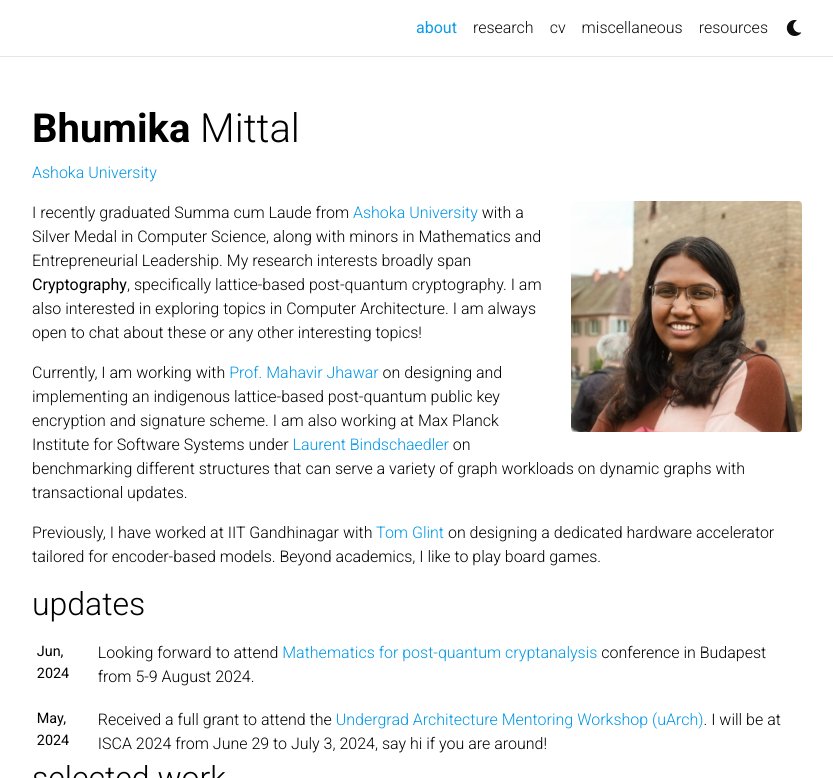
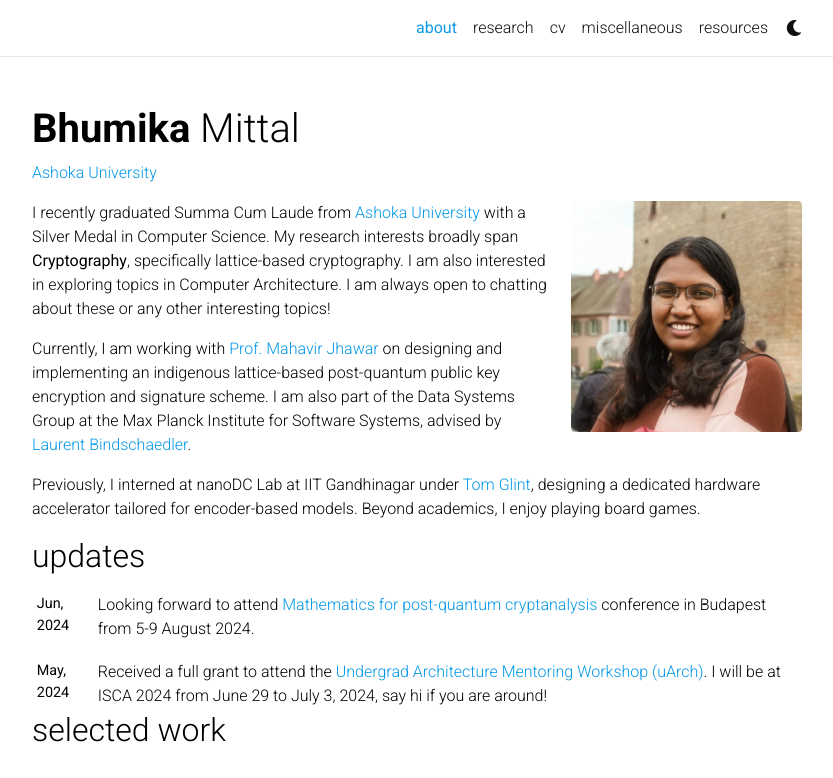
Before and after one commit to bhumikamittal7/bhumikamittal7.github.io, a Jekyll site: the page built from _pages/about.md, in a window 1280 px wide and 1196 px high, cut to the strip 0-778 px from the top of the window. Shown: the whole strip, without its empty margins (223-1056 px from the left). Built offline with Jekyll 4.4.1, drawn with Linux system fonts in a browser that asks for light colours; comment, search, counter and statistics services are not loaded; a style sheet for code colours, icons or effects is not loaded.

Commit message:
about update

```diff
--- a/_pages/about.md
+++ b/_pages/about.md
@@ -18,9 +18,8 @@
 social: true  # includes social icons at the bottom of the page
 ---
 
-I recently graduated Summa cum Laude from [Ashoka University](https://www.ashoka.edu.in/) with a Silver Medal in Computer Science, along with minors in Mathematics and Entrepreneurial Leadership. My research interests broadly span <b>Cryptography</b>, specifically lattice-based post-quantum cryptography. I am also interested in exploring topics in Computer Architecture. I am always open to chat about these or any other interesting topics!
+I recently graduated Summa Cum Laude from [Ashoka University](https://www.ashoka.edu.in/) with a Silver Medal in Computer Science. My research interests broadly span <b>Cryptography</b>, specifically lattice-based cryptography. I am also interested in exploring topics in Computer Architecture. I am always open to chatting about these or any other interesting topics!
 
-Currently, I am working with [Prof. Mahavir Jhawar](https://sites.google.com/site/homeofmahavir/Home) on designing and implementing an indigenous lattice-based post-quantum public key encryption and signature scheme. I am also working at Max Planck Institute for Software Systems under [Laurent Bindschaedler](https://binds.ch/) on benchmarking different structures that can serve a variety of graph workloads on dynamic graphs with transactional updates.
+Currently, I am working with [Prof. Mahavir Jhawar](https://sites.google.com/site/homeofmahavir/Home) on designing and implementing an indigenous lattice-based post-quantum public key encryption and signature scheme. I am also part of the Data Systems Group at the Max Planck Institute for Software Systems, advised by [Laurent Bindschaedler](https://binds.ch/).
 
-Previously, I have worked at IIT Gandhinagar with [Tom Glint](https://sites.google.com/view/tomglint/home) on designing a dedicated hardware accelerator tailored for encoder-based models. Beyond academics, I like to play board games.
-<!-- I am specifically interested in the building secure computer systems in a post-quantum world - let’s chat if this sounds exciting! -->
+Previously, I interned at nanoDC Lab at IIT Gandhinagar under [Tom Glint](https://sites.google.com/view/tomglint/home), designing a dedicated hardware accelerator tailored for encoder-based models. Beyond academics, I enjoy playing board games.
```
